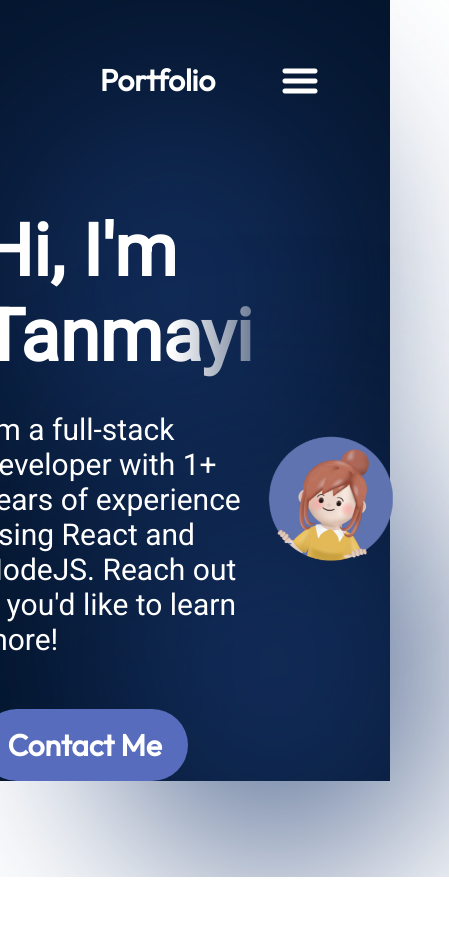
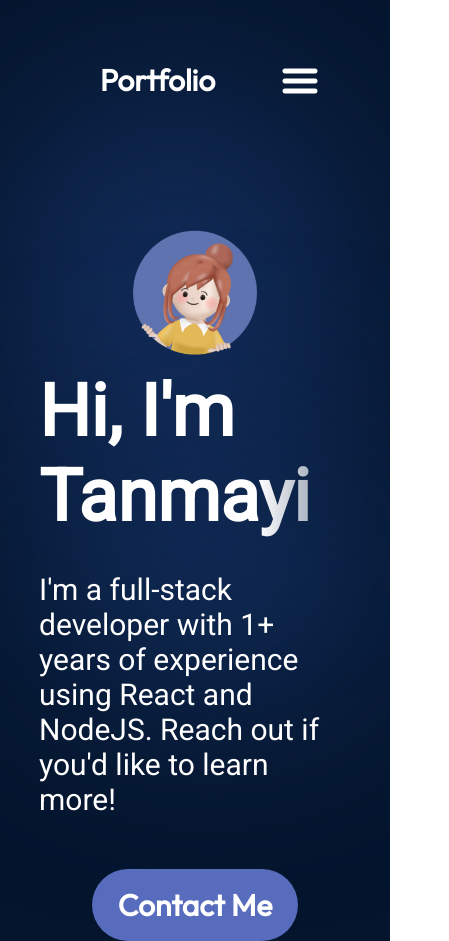
Before and after one commit to tanmayidev/portfolio-v1, a React (Vite) app: page / in a window 390 px wide. Shown: the whole page, 449 px wide, since content can reach past the window. Before the commit the page ends 877 px from the top, so only its background shows below. Built offline with nearby package versions, Linux system fonts and the light colour scheme.

Commit message:
feat: mQueries for Hero

```diff
--- a/src/components/Hero/Hero.module.css
+++ b/src/components/Hero/Hero.module.css
@@ -89,14 +89,23 @@
 .bottomBlur {
   position: absolute;
   width: 70vw;
-  height: 50vh;
+  /* height: 50vh; */
   min-width: 350px;
   min-height: 250px;
   top: 246px;
-  right: -25vw;
-  /* right: -9vw; */
+  right: -9vw;
   border-radius: 764px;
   background: rgba(25, 55, 109, 0.7);
   filter: blur(100px);
   z-index: 0;
 }
+
+@media screen and (max-width: 830px) {
+  .container {
+    flex-direction: column-reverse;
+  }
+
+  .content {
+    align-items: center;
+  }
+}
```
